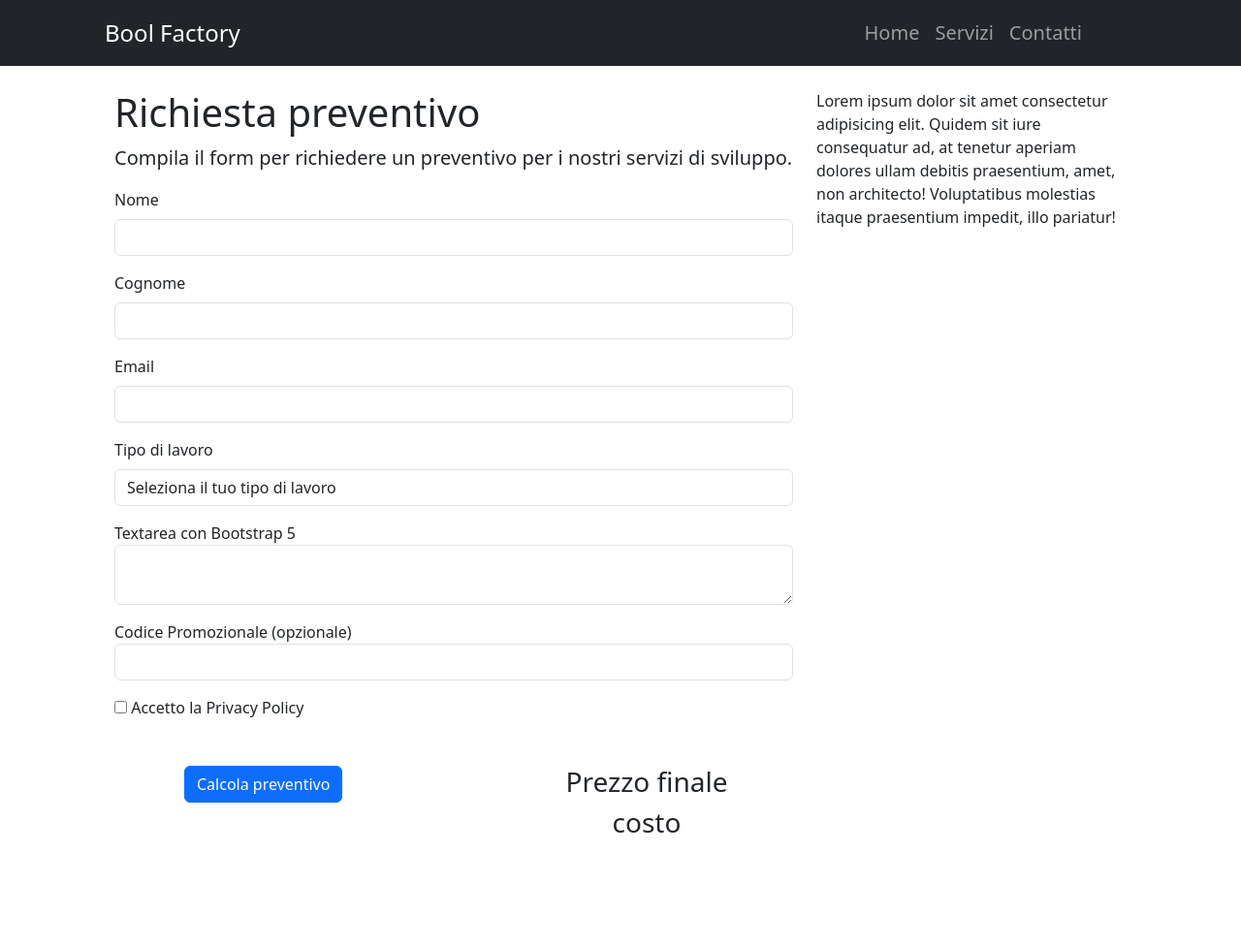
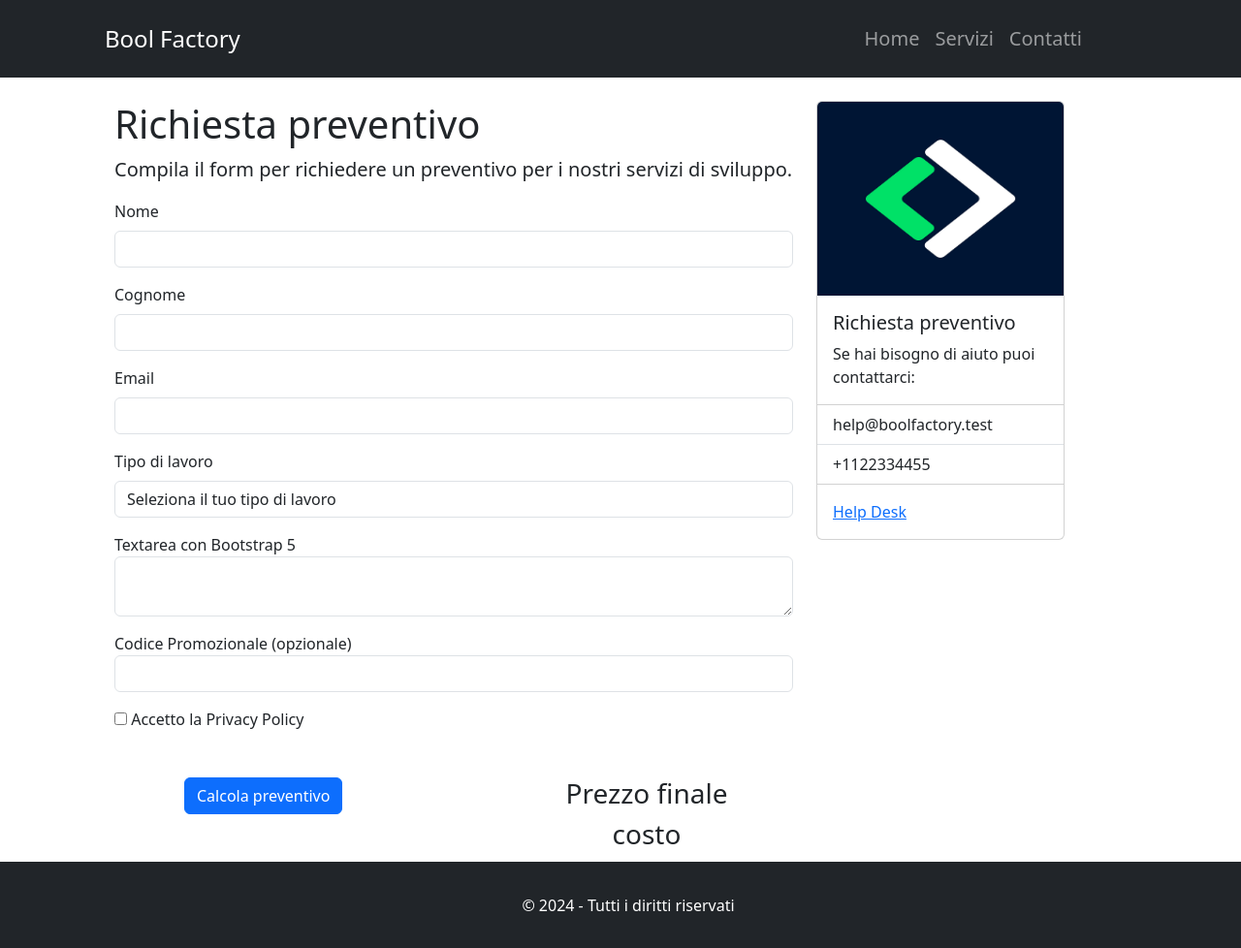
Before and after one commit to Bruno0190/bootstrap-preventivo, a plain HTML site: page index.html in a window 1280 px wide. Shown: the whole page at 97% size. Before the commit the page ends 873 px from the top, so only its background shows below. Drawn offline with nearby package versions, Linux system fonts and the light colour scheme.

Commit message:
feat: display

```diff
--- a/index.html
+++ b/index.html
@@ -11,15 +11,15 @@
 </head>
 
 <body>
-  <header>
-    <nav class="navbar navbar-expand-lg bg-dark px-5 mx-6" data-bs-theme="dark">
+  <header >
+    <nav class="navbar navbar-expand-lg bg-dark px-5 mx-6" style="height: 80px" data-bs-theme="dark">
       <div class="container-fluid">
         <!-- Navbar brand -->
         <a class="navbar-brand" href="#">
         </a>
         <!-- Qui c'era il menu hamburger cancellato     -->
         <!-- Menu di navigazione -->
-        <div class="navbar-collapse d-flex justify-content-between " id="navbarSupportedContent">
+        <div class="navbar-collapse d-flex justify-content-between" id="navbarSupportedContent">
           <ul class="navbar-nav ms-4 mb-2 mb-lg-0 ">
             <li class="nav-item">
               <a class="nav-link active fs-4" aria-current="page" href="#">Bool Factory</a>
@@ -98,9 +98,20 @@
           </form>
         </div>
         <div class="col-4 pe-5">
-          <p>Lorem ipsum dolor sit amet consectetur adipisicing elit. Quidem sit iure consequatur ad, at tenetur aperiam
-            dolores ullam debitis praesentium, amet, non architecto! Voluptatibus molestias itaque praesentium impedit,
-            illo pariatur!</p>
+          <div class="card" style="width: 16rem;">
+            <img src="./img/boolean.png" class="card-img-top" width = "300" height="200">
+            <div class="card-body">
+              <h5 class="card-title">Richiesta preventivo</h5>
+              <p class="card-text">Se hai bisogno di aiuto puoi contattarci:</p>
+            </div>
+            <ul class="list-group list-group-flush">
+              <li class="list-group-item">help@boolfactory.test</li>
+              <li class="list-group-item">+1122334455</li>
+            </ul>
+            <div class="card-body">
+              <a href="#" class="card-link">Help Desk</a>
+            </div>
+          </div>
         </div>
 
       </div>
@@ -108,8 +119,23 @@
 
   </main>
 
-  <footer>
-
+  <footer class="bg-dark text-white d-flex justify-content-center align-items-center mt-1" style="height: 90px">
+    <nav class="navbar navbar-expand-lg bg-dark" data-bs-theme="dark">
+      <div class="container-fluid">
+        <!-- Navbar brand -->
+        <a class="navbar-brand" href="#">
+        </a>
+        <!-- Qui c'era il menu hamburger cancellato     -->
+        <!-- Menu di navigazione -->
+        <div class="navbar-collapse " id="navbarSupportedContent">
+          <ul class="navbar-nav ">
+            <li class="nav-item">
+              <a class="nav-link active fs-6" aria-current="page" href="#">© 2024 - Tutti i diritti riservati</a>
+            </li>
+          </ul>
+        </div>
+      </div>
+    </nav>
   </footer>
 
 
```
Also changed, not shown: img/boolean.png (added).
